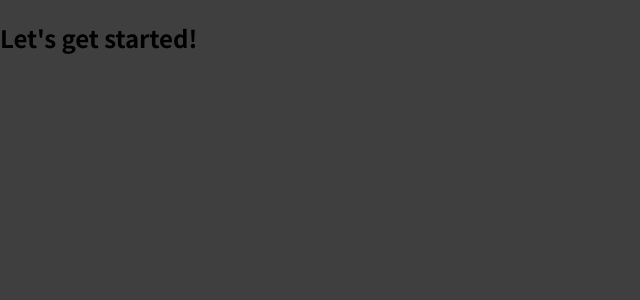
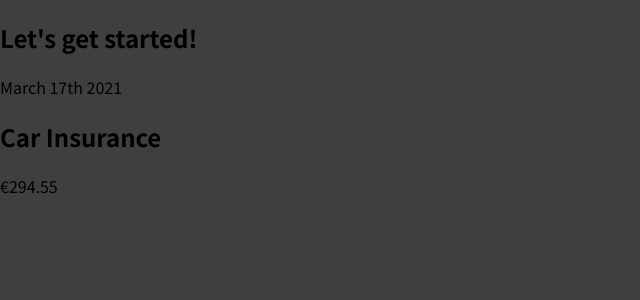
Before and after one commit to ArronBeale/react-expense-manager, a JavaScript app in the folder expense-manager/: page / in a window 1280 px wide. Shown: the top 300 px of the page, without its empty margins (0-640 px from the left). Built offline with nearby package versions, Linux system fonts and the light colour scheme.

Commit message:
Add ExpenseItem component

```diff
--- a/expense-manager/src/App.js
+++ b/expense-manager/src/App.js
@@ -1,7 +1,10 @@
+import ExpenseItem from "./components/ExpenseItem";
+
 function App() {
   return (
     <div>
       <h2>Let's get started!</h2>
+      <ExpenseItem></ExpenseItem>
     </div>
   );
 }
--- /dev/null
+++ b/expense-manager/src/components/ExpenseItem.js
@@ -0,0 +1,12 @@
+function ExpenseItem() {
+    return (
+    <div>
+        <div>March 17th 2021</div>
+            <div>
+                <h2>Car Insurance</h2>
+                <div>€294.55</div>
+            </div>
+    </div>);
+}
+
+export default ExpenseItem;
```
